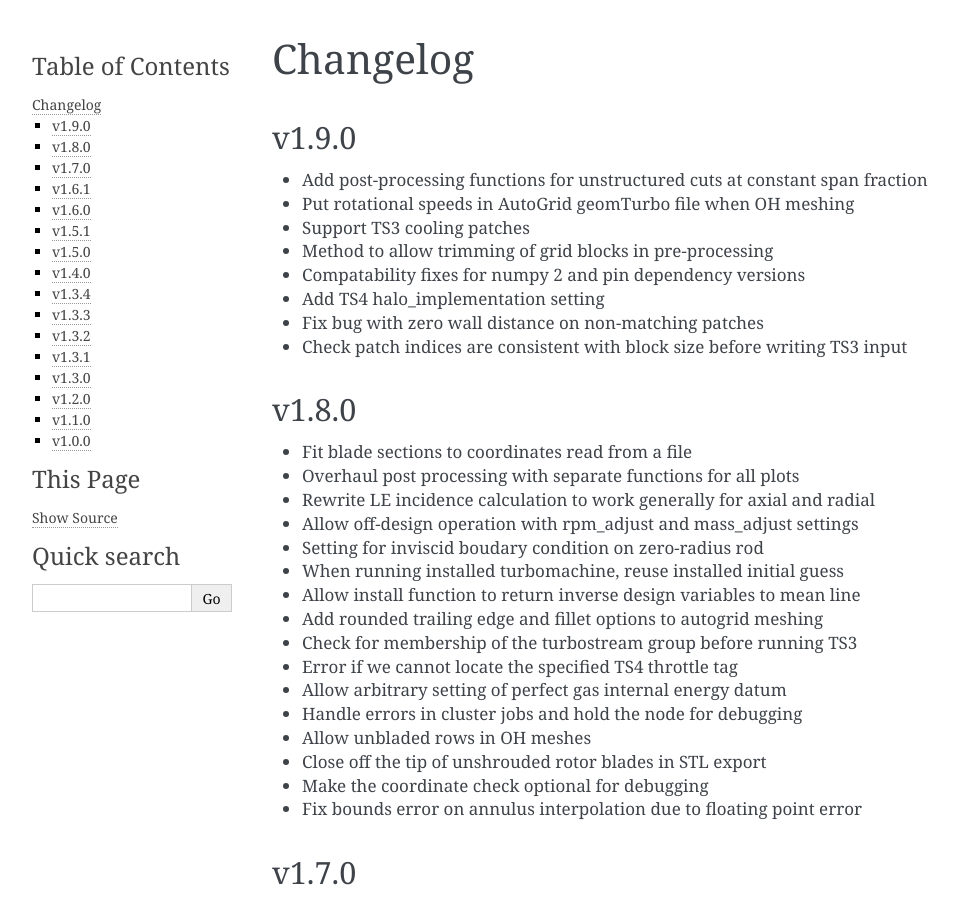
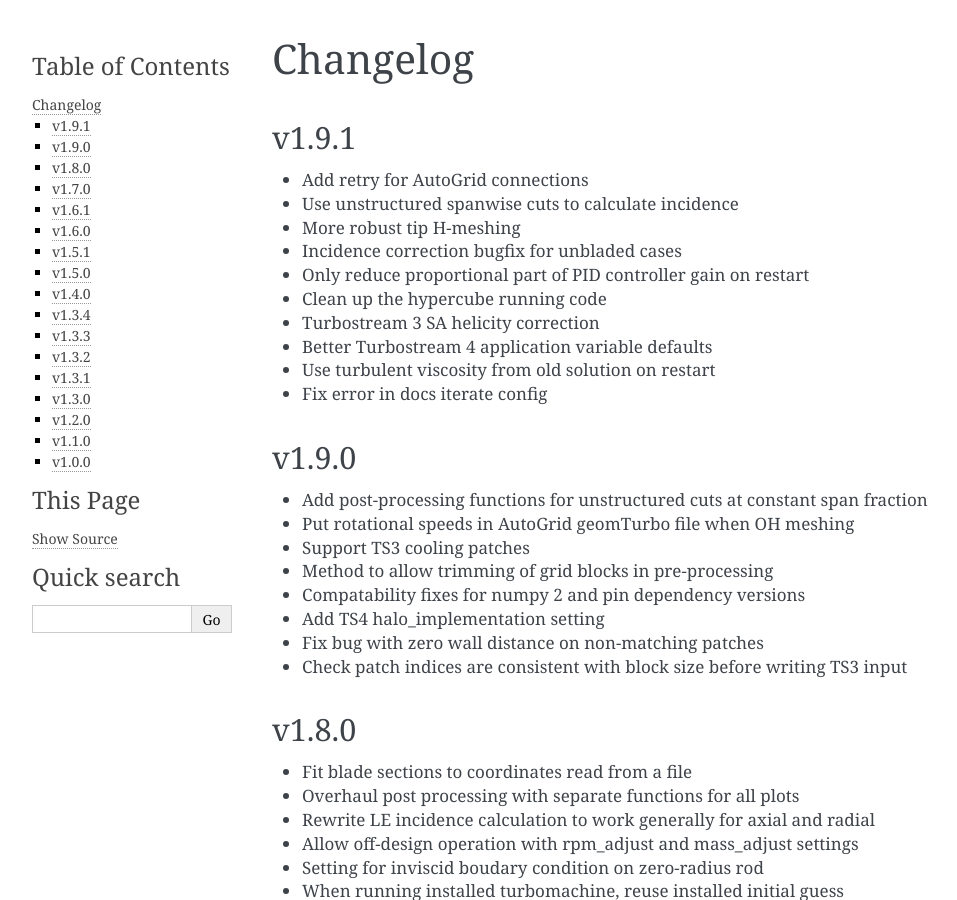
Before and after one commit to jb753/turbigen, a Sphinx documentation site: the page built from doc/changelog.rst, in a window 1280 px wide and 900 px high. Shown: the whole window, without its empty margins (148-1105 px from the left). Built offline with Sphinx 7.4.7, drawn with Linux system fonts in a browser that asks for light colours.

Commit message:
changelog

```diff
--- a/doc/changelog.rst
+++ b/doc/changelog.rst
@@ -1,5 +1,20 @@
 Changelog
 =========
+
+v1.9.1
+^^^^^^
+
+* Add retry for AutoGrid connections
+* Use unstructured spanwise cuts to calculate incidence
+* More robust tip H-meshing
+* Incidence correction bugfix for unbladed cases
+* Only reduce proportional part of PID controller gain on restart
+* Clean up the hypercube running code
+* Turbostream 3 SA helicity correction
+* Better Turbostream 4 application variable defaults
+* Use turbulent viscosity from old solution on restart
+* Fix error in docs iterate config
+
 
 v1.9.0
 ^^^^^^
```
